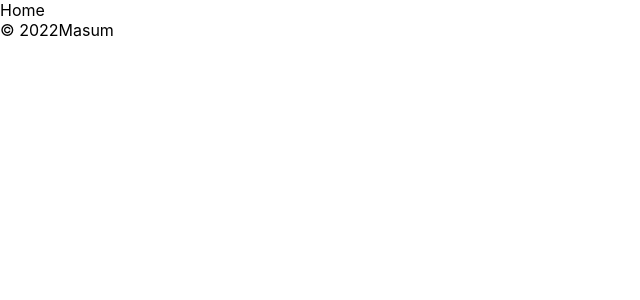
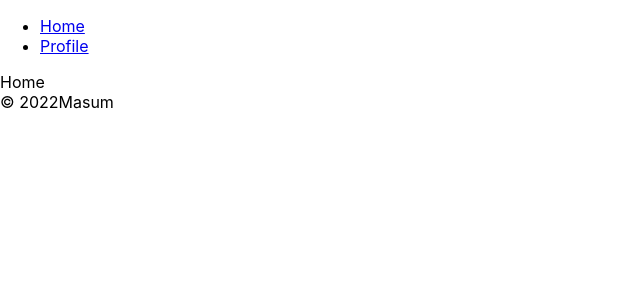
Before and after one commit to Masum-Billah-Azadi/Talim, a React (Create React App) app: page /#/ in a window 1280 px wide. Shown: the top 300 px of the page, without its empty margins (0-640 px from the left). Built offline with nearby package versions, Linux system fonts and the light colour scheme; no server answers; sample sign-in values are in the browser's storage.

Commit message:
Add Navigation Stage And Logout Function

```diff
--- /dev/null
+++ b/src/components/Navigation.js
@@ -0,0 +1,15 @@
+import React from "react";
+import { Link } from "react-router-dom";
+
+const Navigation = (props) => {
+  return (
+    <nav>
+      <ul>
+        <li><Link to="/">Home</Link></li>
+        <li><Link to="/Profile">Profile</Link></li>
+      </ul>
+    </nav>
+  )
+};
+
+export default Navigation;
--- a/src/components/Router.js
+++ b/src/components/Router.js
@@ -2,9 +2,10 @@ import { useEffect, useState } from "react";
 import { HashRouter as Router, Route, Switch } from "react-router-dom";
 import { auth } from "../firebase";
 import { AuthProvider } from "./contexts/AuthContext";
+import Navigation from "./Navigation";
+import Profile from "./pages/Profile";
 import Singup from "./pages/Singup";
 import Home from "./sComponent/Home";
-
 const AppRouter = ()=>{
   const [isLoggedIn, setIsLoggedIn] = useState(false);
   useEffect(() => {
@@ -16,14 +17,20 @@ const AppRouter = ()=>{
       }
     });
   }, []);
-  console.log(auth.currentUser);
     return(
         <Router>
+          {isLoggedIn && <Navigation/>}
       <AuthProvider>
           <Switch>
-            {isLoggedIn ? (<Route exact path="/">
+            {isLoggedIn ? (
+              <>
+            <Route exact path="/">
               <Home/>
-            </Route>)
+            </Route>
+            <Route exact path="/Profile">
+              <Profile/>
+            </Route>
+          </>)
          :
             (<Route exact path="/">
             <Singup/>
--- /dev/null
+++ b/src/components/pages/Profile.js
@@ -0,0 +1,17 @@
+import React from "react";
+import { useHistory } from "react-router-dom";
+import { auth } from "../../firebase";
+const Profile = (props) => {
+    const hestory = useHistory();
+    const onLogOutClick=()=>{
+        auth.signOut();
+        hestory.push("/");
+    }
+  return (
+    <div>
+      <button onClick={onLogOutClick}>Log Out</button>
+    </div>
+  )
+};
+
+export default Profile;
--- a/src/firebase.js
+++ b/src/firebase.js
@@ -1,6 +1,7 @@
 import { initializeApp } from "firebase/app";
 import { getAuth } from "firebase/auth";
 import firebase from "firebase/compat/app";
+import "firebase/database";
 
 const firebaseConfig = {
   apiKey: process.env.REACT_APP_FIREBASE_API_KEY,
```
